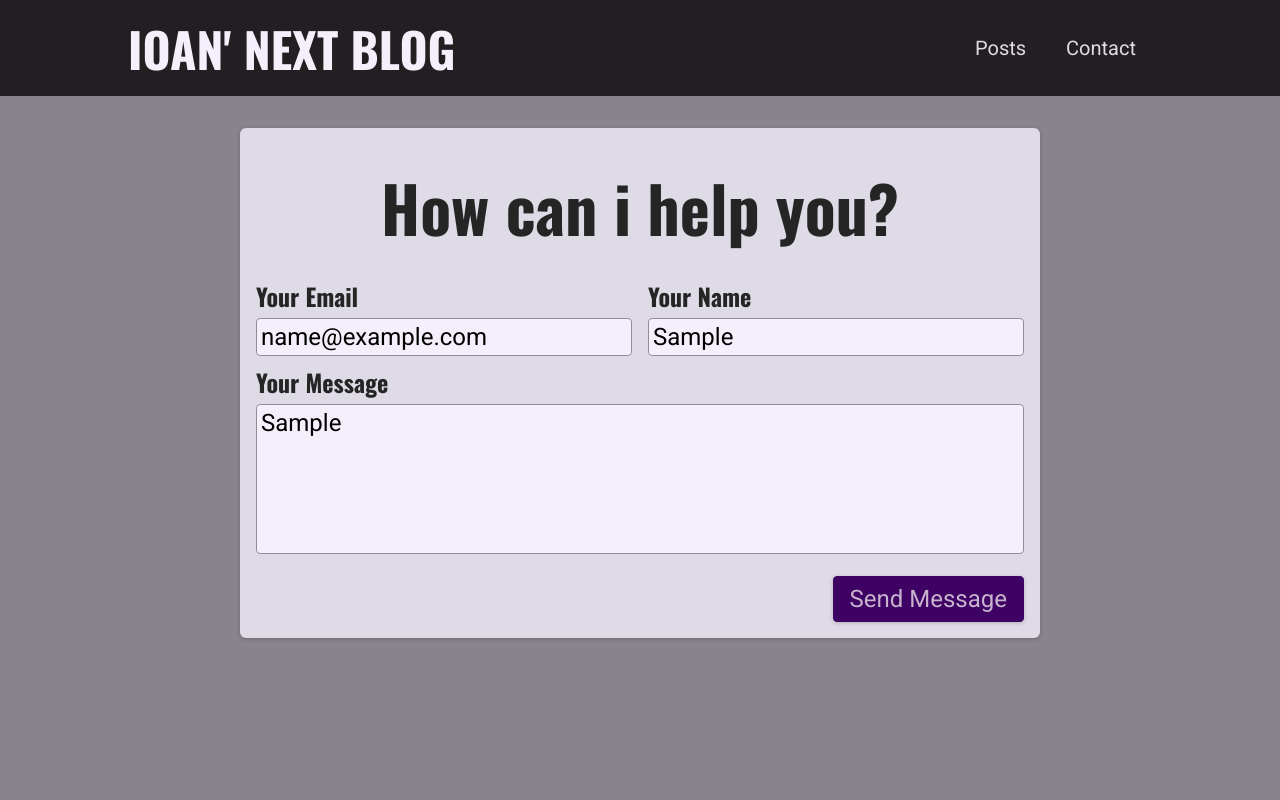
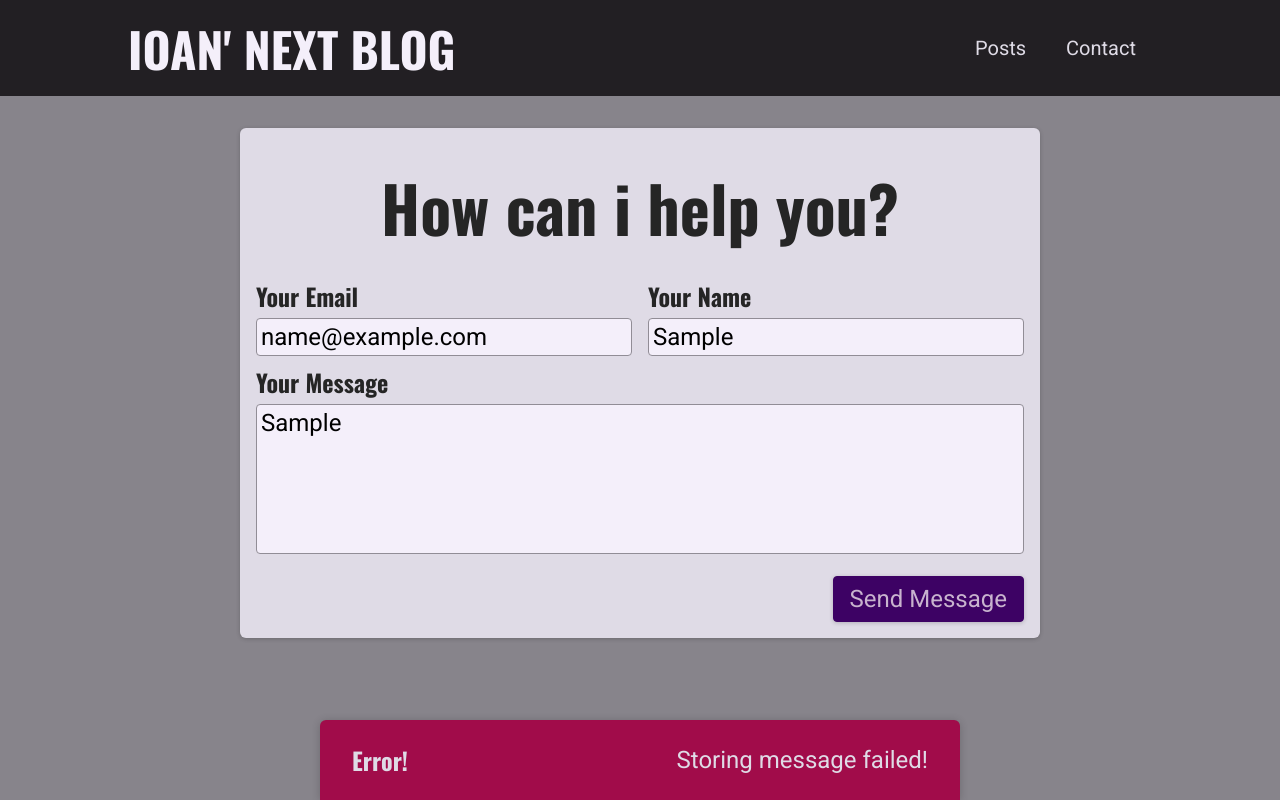
Before and after one commit to zioan/NextJs-blog, a Next.js app: page /contact in a window 1280 px wide. Both pictures are taken after typing "name@example.com", "Sample", "Sample" into the empty fields and a click on the button "Send Message". Built offline with nearby package versions, Linux system fonts and the light colour scheme; no server answers; the database is empty.

Commit message:
contact refactoring, notifications implementation

```diff
--- a/components/contact/contact-form.js
+++ b/components/contact/contact-form.js
@@ -1,25 +1,87 @@
-import { useState } from 'react';
+import { useState, useEffect } from 'react';
 import classes from './contact-form.module.css';
+import Notification from '../ui/notification';
+
+async function sendContactData(contactDetails) {
+  const response = await fetch('/api/contact', {
+    method: 'POST',
+    body: JSON.stringify(contactDetails),
+    headers: {
+      'Content-Type': 'application/json',
+    },
+  });
+
+  const data = await response.json();
+
+  if (!response.ok) {
+    throw new Error(data.message || 'Something went wrong!');
+  }
+}
 
 function ContactForm() {
   const [enteredEmail, setEnteredEmail] = useState('');
   const [enteredName, setEnteredName] = useState('');
   const [enteredMessage, setEnteredMessage] = useState('');
+  const [requestStatus, setRequestStatus] = useState(); //'pending', 'success', 'error'
+  const [requestError, setRequestError] = useState();
 
-  function sendMessageHandler(e) {
+  useEffect(() => {
+    if (requestStatus === 'success' || requestStatus === 'error') {
+      const timer = setTimeout(() => {
+        setRequestStatus(null);
+        setRequestError(null);
+      }, 3000);
+
+      return () => clearTimeout(timer);
+    }
+  }, [requestStatus]);
+
+  async function sendMessageHandler(e) {
     e.preventDefault();
 
-    fetch('/api/contact', {
-      method: 'POST',
-      body: JSON.stringify({
+    setRequestStatus('pending');
+
+    try {
+      await sendContactData({
         email: enteredEmail,
         name: enteredName,
         message: enteredMessage,
-      }),
-      headers: {
-        'Content-Type': 'application/json',
-      },
-    });
+      });
+
+      setRequestStatus('success');
+      setEnteredEmail('');
+      setEnteredName('');
+      setEnteredMessage('');
+    } catch (error) {
+      setRequestError(error.message);
+      setRequestStatus('error');
+    }
+  }
+
+  let notification;
+
+  if (requestStatus === 'pending') {
+    notification = {
+      status: 'pending',
+      title: 'Sending message...',
+      message: 'Your message is on its way!',
+    };
+  }
+
+  if (requestStatus === 'success') {
+    notification = {
+      status: 'success',
+      title: 'Success!',
+      message: 'Message send successfully!',
+    };
+  }
+
+  if (requestStatus === 'error') {
+    notification = {
+      status: 'error',
+      title: 'Error!',
+      message: requestError,
+    };
   }
 
   return (
@@ -62,6 +124,13 @@
           <button>Send Message</button>
         </div>
       </form>
+      {notification && (
+        <Notification
+          status={notification.status}
+          title={notification.title}
+          message={notification.message}
+        />
+      )}
     </section>
   );
 }
--- /dev/null
+++ b/components/ui/notification.js
@@ -0,0 +1,28 @@
+import ReactDOM from 'react-dom';
+
+import classes from './notification.module.css';
+
+function Notification(props) {
+  const { title, message, status } = props;
+
+  let statusClasses = '';
+
+  if (status === 'success') {
+    statusClasses = classes.success;
+  }
+
+  if (status === 'error') {
+    statusClasses = classes.error;
+  }
+
+  const cssClasses = `${classes.notification} ${statusClasses}`;
+
+  return (
+    <div className={cssClasses}>
+      <h2>{title}</h2>
+      <p>{message}</p>
+    </div>
+  );
+}
+
+export default Notification;
--- /dev/null
+++ b/components/ui/notification.module.css
@@ -0,0 +1,43 @@
+.notification {
+  display: flex;
+  justify-content: space-between;
+  align-items: center;
+  color: var(--color-grey-100);
+  background-color: var(--color-grey-800);
+  padding: 0 var(--size-8);
+  box-shadow: 0 1px 8px rgba(0, 0, 0, 0.2);
+  position: fixed;
+  height: 5rem;
+  bottom: 0;
+  width: 100%;
+  left: 0;
+  border-top-right-radius: 0;
+  border-top-left-radius: 0;
+}
+
+.notification h2 {
+  font-size: var(--size-6);
+  margin: 0;
+}
+
+.notification p {
+  margin: 0;
+}
+
+.success {
+  background-color: var(--color-success-500);
+  color: var(--color-grey-800);
+}
+
+.error {
+  background-color: var(--color-error-500);
+}
+
+@media (min-width: 768px) {
+  .notification {
+    width: 40rem;
+    left: calc(50% - 20rem);
+    border-top-right-radius: 6px;
+    border-top-left-radius: 6px;
+  }
+}
```
